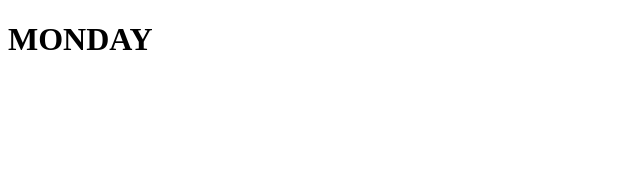
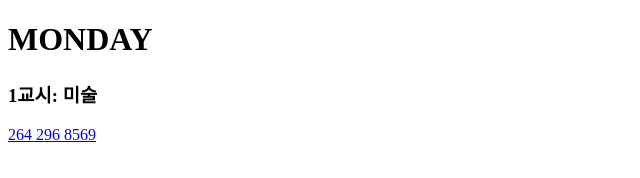
Before and after one commit to eunsu28/zoom-link, a plain HTML site: page mon.html in a window 1280 px wide. Shown: the whole page, without its empty margins (0-640 px from the left). Drawn offline with Linux system fonts and the light colour scheme.

Commit message:
1교시 미술

```diff
--- a/mon.html
+++ b/mon.html
@@ -8,5 +8,9 @@
 </head>
 <body>
     <h1>MONDAY</h1>
+    <div>
+        <h3>1교시: 미술</h3>
+        <a href="/">264 296 8569</a>
+    </div>
 </body>
 </html>
```
